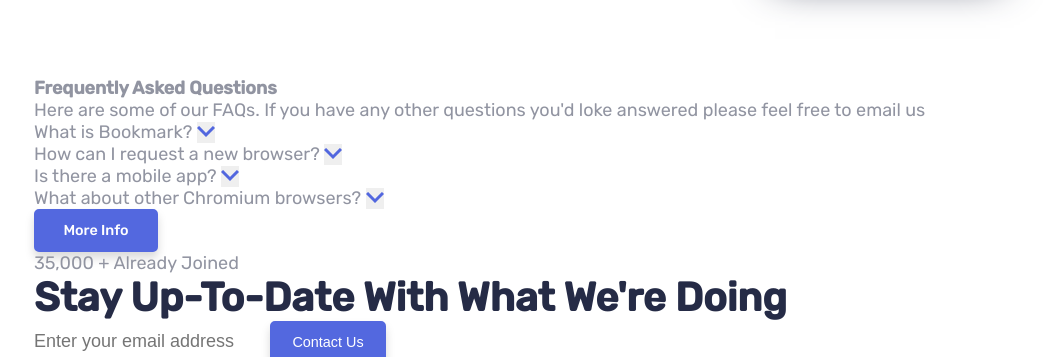
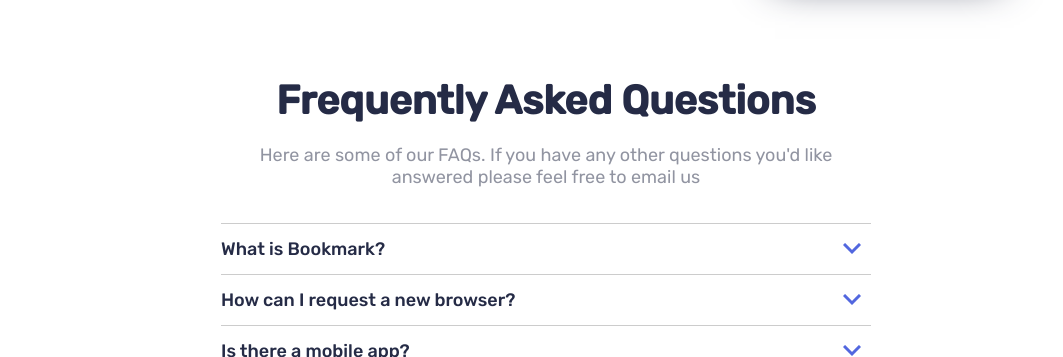
Before and after one commit to LucasGomestl/challange-bookmark, a website: page index.html in a window 1280 px wide. Shown: the part 2264-2621 px from the top of the page, without its empty margins (94-1157 px from the left). Drawn offline with Linux system fonts and the light colour scheme.

Commit message:
Finish FAQ component

```diff
--- a/index.html
+++ b/index.html
@@ -8,6 +8,7 @@
     <script src="js/mobile-menu.js"></script>
     <script src="js/features.js"></script>
     <script src="js/cards.js"></script>
+    <script src="js/faq-accordion.js"></script>
     <link rel="stylesheet" href="lib/animate.css/animate.min.css"/>
     <link rel="stylesheet" type="text/css" href="css/style.css"/>
     <title>Bookmark</title>
@@ -168,31 +169,47 @@
 
         <!-- FAQ -->
         <section class="FAQ-component">
-            <h2>Frequently Asked Questions</h2>
+            <h2 class="title">Frequently Asked Questions</h2>
             <p class='text'>
                 Here are some of our FAQs. If you have any other questions
-                you'd loke answered please feel free to email us
+                you'd like answered please feel free to email us
             </p>
             <ul class="questions-list">
                 <li class="question-component">
-                    What is Bookmark?
-                    <button><img src="img/icon-arrow.svg" class="icon" alt="arrow icon"></button>
-                    <p class="answer"></p>
+                    <span class="question">What is Bookmark? </span>
+                    <svg xmlns="http://www.w3.org/2000/svg" width="18" height="12" class="icon">
+                        <path fill="none" stroke="#5267DF" stroke-width="3" d="M1 1l8 8 8-8"/>
+                    </svg>
+                    <p class="answer">
+                        Lorem ipsum dolor sit amet consectetur adipisicing elit. Qui voluptatem aliquam quod ab fugit dolorum illum quas repellat magni ea, a quaerat esse molestiae sequi officia perferendis minima animi et inventore nam. Aliquid nulla voluptas cumque asperiores repudiandae saepe corrupti!
+                    </p>
                 </li>
                 <li class="question-component">
-                    How can I request a new browser?
-                    <button><img src="img/icon-arrow.svg" class="icon" alt="arrow icon"></button>
-                    <p class="answer"></p>
+                    <span class="question">How can I request a new browser?</span>
+                    <svg xmlns="http://www.w3.org/2000/svg" width="18" height="12" class="icon">
+                        <path fill="none" stroke="#5267DF" stroke-width="3" d="M1 1l8 8 8-8"/>
+                    </svg>
+                    <p class="answer">
+                        Lorem ipsum dolor sit amet consectetur adipisicing elit. Nihil fugiat reiciendis dicta dolorem quidem molestias laborum aspernatur totam itaque dolor?
+                    </p>
                 </li>
                 <li class="question-component">
-                    Is there a mobile app?
-                    <button><img src="img/icon-arrow.svg" class="icon" alt="arrow icon"></button>
-                    <p class="answer"></p>
+                    <span class="question">Is there a mobile app?</span>
+                    <svg xmlns="http://www.w3.org/2000/svg" width="18" height="12" class="icon">
+                        <path fill="none" stroke="#5267DF" stroke-width="3" d="M1 1l8 8 8-8"/>
+                    </svg>
+                    <p class="answer">
+                        Lorem ipsum dolor sit amet consectetur adipisicing elit. Hic provident similique blanditiis doloremque dicta, culpa architecto rem. Alias accusamus nesciunt asperiores voluptate iusto explicabo nihil quasi. Asperiores nostrum repudiandae quos!
+                    </p>
                 </li>
                 <li class="question-component">
-                    What about other Chromium browsers?
-                    <button><img src="img/icon-arrow.svg" class="icon" alt="arrow icon"></button>
-                    <p class="answer"></p>
+                    <span class="question">What about other Chromium browsers?</span>
+                    <svg xmlns="http://www.w3.org/2000/svg" width="18" height="12" class="icon">
+                        <path fill="none" stroke="#5267DF" stroke-width="3" d="M1 1l8 8 8-8"/>
+                    </svg>
+                    <p class="answer">
+                        Lorem ipsum dolor sit amet consectetur adipisicing elit. Harum molestiae perspiciatis beatae totam unde recusandae amet illo illum error reiciendis molestias, aperiam autem cum? Consectetur corrupti tempore, accusantium, veniam sit inventore quae, aut dignissimos quam praesentium officiis id debitis. Ratione consequatur quidem ipsum asperiores odit laudantium cum, nam maiores similique nulla sint, vitae deleniti exercitationem optio veniam necessitatibus, architecto commodi.
+                    </p>
                 </li>
             </ul>
             <a href="#" class="btn">More Info</a>
--- /dev/null
+++ b/js/faq-accordion.js
@@ -0,0 +1,13 @@
+$(function(){
+    const questions = $('.question-component')
+    questions.map(questionItem => {
+        questions[questionItem].addEventListener('click', () => {
+            let answer = $(questions[questionItem]).children('.answer')
+            let icon = $(questions[questionItem]).children('.icon')
+
+            answer.toggle("fast")
+            icon.toggleClass('-rotate')
+        })
+    })
+    //$('.answer').css('display', 'inline-block')
+})
--- a/sass/_objects.sass
+++ b/sass/_objects.sass
@@ -32,7 +32,6 @@
     font-size: $big-size
     @media (max-width: 1100px)
         font-size: $medium-size
-
     @media (max-width: 500px)
         font-size: 1.5rem
 
--- a/sass/_trumps.sass
+++ b/sass/_trumps.sass
@@ -53,3 +53,8 @@
 .-thirdCard
     margin-top: 120px
     animation-delay: 1.2s
+
+.-rotate
+    transform: rotate(180deg)
+    path
+        stroke: $secondary
--- a/sass/components/_components.sass
+++ b/sass/components/_components.sass
@@ -251,3 +251,52 @@
         padding: 15px 15px
         margin-bottom: 30px
         width: 86%
+
+.FAQ-component
+    //border: 1px solid #000
+    display: grid
+    justify-items: center
+    margin: 0 auto
+    max-width: 650px
+    >.title
+        margin-bottom: 20px
+    >.text
+        max-width: 650px
+        text-align: center
+        margin-bottom: 35px
+
+.questions-list
+    display: grid
+    align-self: center
+    margin-bottom: 40px
+    width: 100%
+
+.question-component
+    display: grid
+    grid-template-columns: 1fr max-content
+    align-items: center
+    border-bottom: 1.5px solid rgba(0, 0, 0, 0.2)
+    min-height: 50px
+    cursor: pointer
+    //transition: height .1s
+    >.question
+        display: flex
+        align-items: center
+        height: 50px
+        width: 100%
+        color: $secondary-neutral
+        font-weight: $medium
+        &:hover
+            color: $secondary
+    >.answer
+        display: none
+        grid-column: 1 / -1
+        margin-bottom: 20px
+        font-size: 1rem
+        line-height: 35px
+    >.icon
+        margin-right: 10px
+        cursor: pointer
+        transition: transform 0.4s
+    &:first-child
+        border-top: 1.5px solid rgba(0, 0, 0, 0.2)
```
Also changed, not shown: css/style.css.
